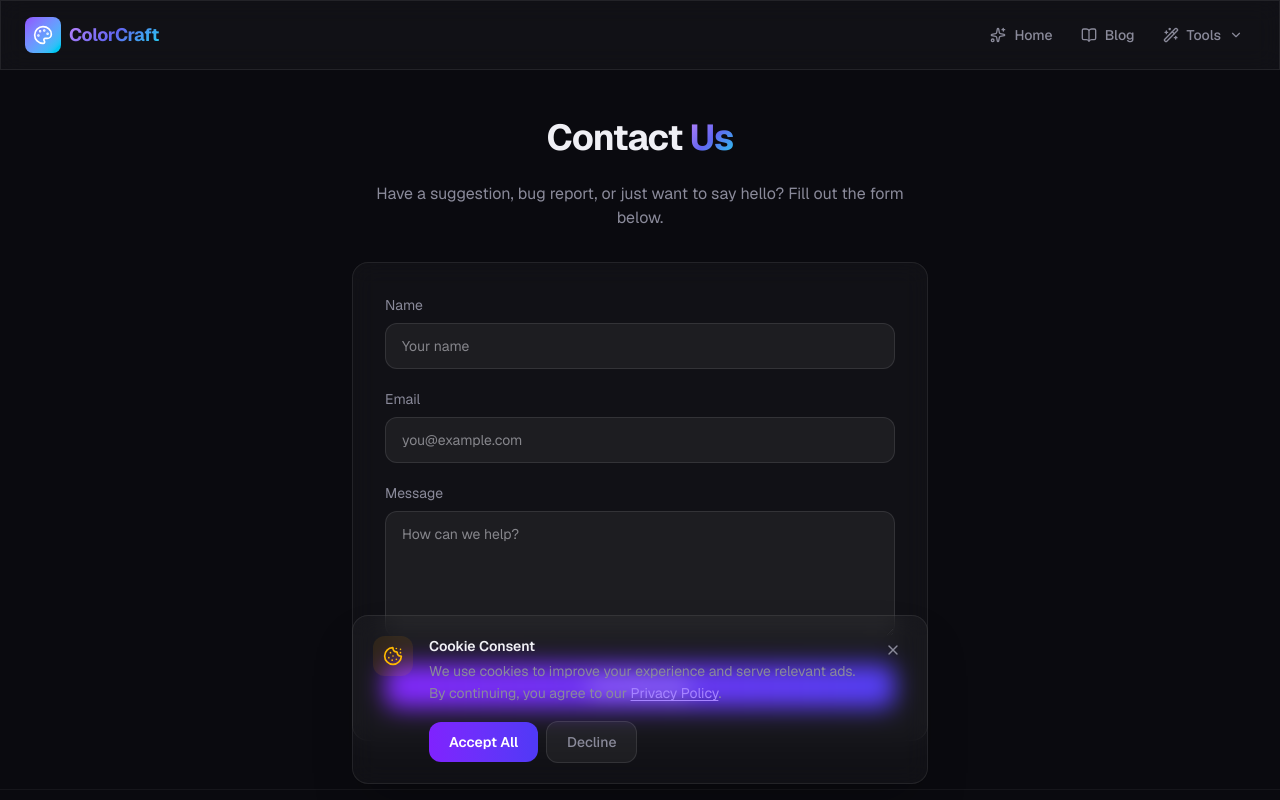
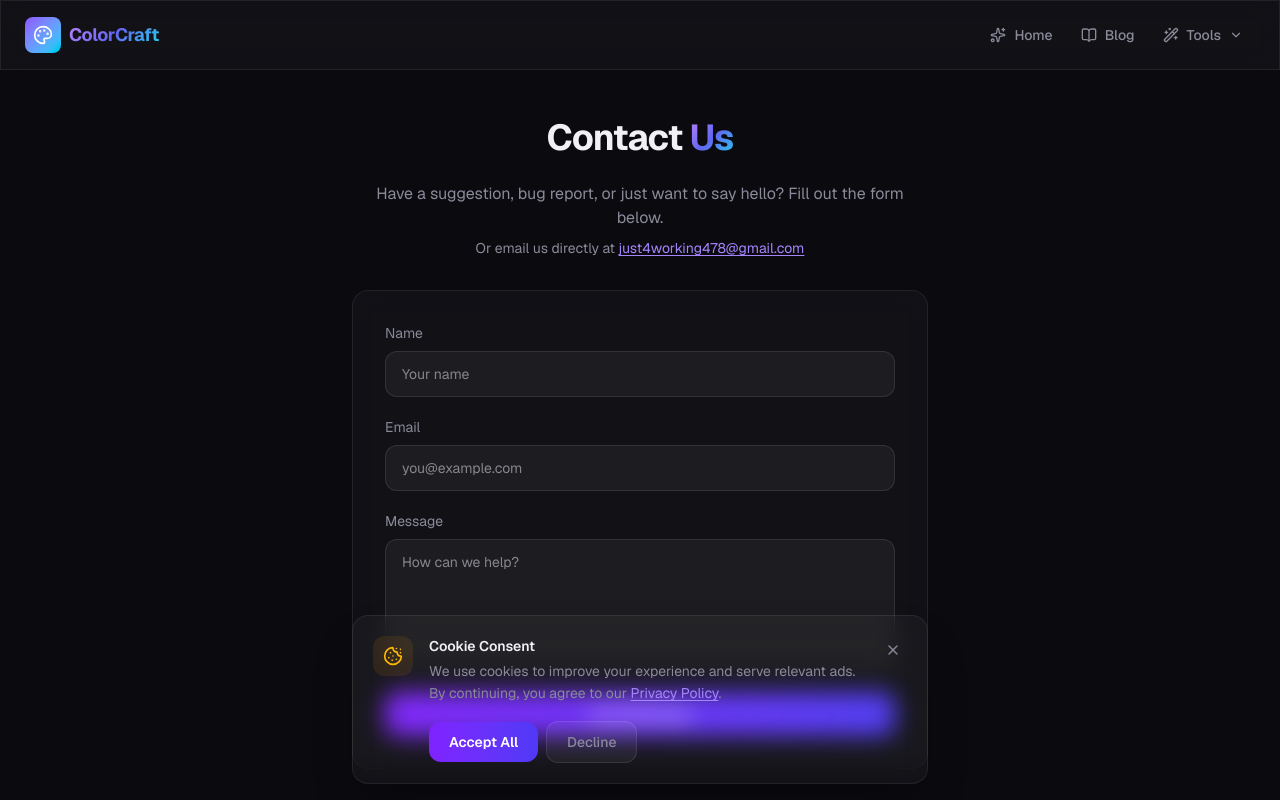
Before and after one commit to ava-mahi/colorkitweb, a Next.js app: page /contact-us in a window 1280 px wide. Shown: the top 800 px of the page. Built offline with nearby package versions, Linux system fonts and the light colour scheme.

Commit message:
Add email address to Contact page

```diff
--- a/app/contact-us/page.tsx
+++ b/app/contact-us/page.tsx
@@ -8,7 +8,13 @@ export default function ContactUsPage() {
     <div className="px-6 py-12">
       <div className="mx-auto max-w-xl">
         <h1 className="text-3xl font-bold tracking-tight sm:text-4xl mb-6 text-center">Contact <span className="gradient-text">Us</span></h1>
-        <p className="text-muted text-center mb-8">Have a suggestion, bug report, or just want to say hello? Fill out the form below.</p>
+        <p className="text-muted text-center mb-2">Have a suggestion, bug report, or just want to say hello? Fill out the form below.</p>
+        <p className="text-center text-sm text-muted mb-8">
+          Or email us directly at{" "}
+          <a href="mailto:just4working478@gmail.com" className="text-violet-400 hover:text-violet-300 underline underline-offset-2 transition-colors">
+            just4working478@gmail.com
+          </a>
+        </p>
         <div className="rounded-2xl glass p-8 space-y-5">
           <div>
             <label className="text-sm text-muted mb-2 block">Name</label>
```
